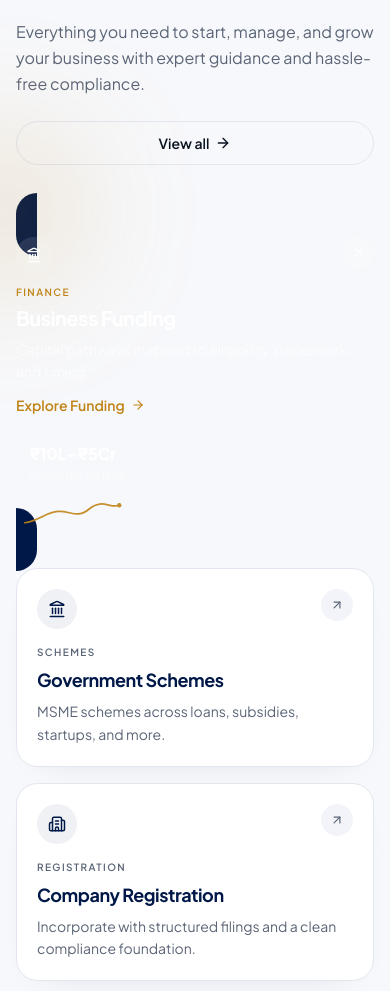
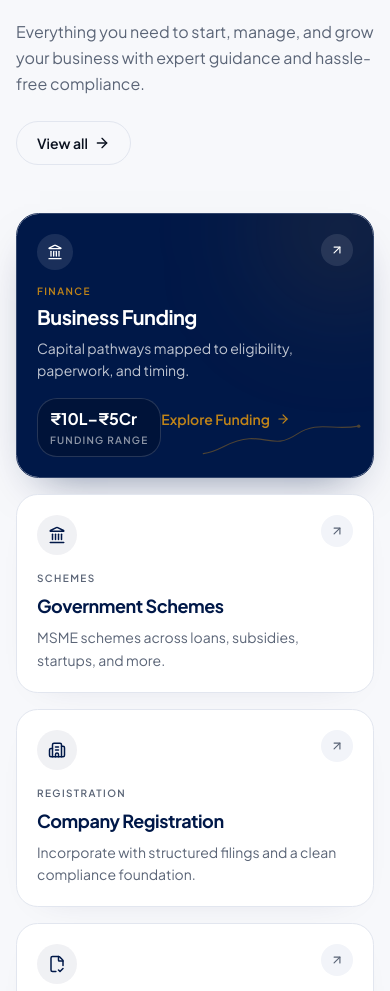
Before and after one commit to akarsh4545/ENIGROW, a Next.js app: page / in a window 390 px wide. Shown: the part 1782-2773 px from the top of the page. Built offline with nearby package versions, Linux system fonts and the light colour scheme; no server answers.

Commit message:
design changes

```diff
--- a/src/components/layout/site-header.tsx
+++ b/src/components/layout/site-header.tsx
@@ -50,7 +50,7 @@ export function SiteHeader() {
       className={cn(
         "sticky top-0 z-50 border-b transition-[background-color,box-shadow,border-color] duration-300",
         scrolled
-          ? "border-border/80 bg-background/85 shadow-[0_8px_30px_-18px_rgba(0,24,72,0.35)] backdrop-blur-xl"
+          ? "border-border/80 bg-background/90 shadow-[0_10px_32px_-18px_rgba(0,24,72,0.38)] backdrop-blur-xl"
           : "bg-background/70 border-transparent backdrop-blur-md",
       )}
     >
--- a/src/components/marketing/home-callback.tsx
+++ b/src/components/marketing/home-callback.tsx
@@ -38,7 +38,7 @@ function FloatingField({
         onChange={(e) => onChange(e.target.value)}
         placeholder=" "
         required={required}
-        className="peer border-border/80 bg-background focus:border-primary focus:ring-primary/20 h-12 w-full rounded-xl border px-3.5 pt-4 pb-1.5 text-sm transition duration-300 outline-none focus:ring-3"
+        className="peer border-border/80 bg-background h-12 w-full rounded-xl border px-3.5 pt-4 pb-1.5 text-sm transition duration-200 outline-none focus:border-[#001848] focus:ring-3 focus:ring-[#001848]/15"
       />
       <label
         htmlFor={id}
@@ -108,7 +108,7 @@ export function HomeCallback() {
     <section className="border-border/70 relative overflow-hidden border-b bg-[#f7f8fb]">
       <HomeBackdrop variant="callback" />
       <div className="relative mx-auto max-w-6xl px-4 py-20 sm:px-6 sm:py-24">
-        <div className="border-border/70 bg-card grid overflow-hidden rounded-[1.75rem] border shadow-[0_24px_60px_-36px_color-mix(in_oklch,var(--primary)_35%,transparent)] lg:grid-cols-[1.05fr_0.95fr]">
+        <div className="border-border/70 bg-card grid overflow-hidden rounded-[1.75rem] border shadow-[0_24px_60px_-36px_color-mix(in_oklch,var(--primary)_35%,transparent)] transition duration-200 hover:shadow-[0_28px_64px_-34px_color-mix(in_oklch,var(--primary)_42%,transparent)] lg:grid-cols-[1.05fr_0.95fr]">
           <motion.div
             className="bg-primary text-primary-foreground relative overflow-hidden p-6 sm:p-10"
             initial={reduceMotion ? false : { opacity: 0, y: 14 }}
@@ -205,7 +205,7 @@ export function HomeCallback() {
                     id="callback-interest"
                     value={interest}
                     onChange={(e) => setInterest(e.target.value)}
-                    className="border-border/80 bg-background focus:border-primary focus:ring-primary/20 h-12 w-full appearance-none rounded-xl border px-3.5 pt-4 pb-1.5 text-sm transition duration-300 outline-none focus:ring-3"
+                    className="border-border/80 bg-background h-12 w-full appearance-none rounded-xl border px-3.5 pt-4 pb-1.5 text-sm transition duration-200 outline-none focus:border-[#001848] focus:ring-3 focus:ring-[#001848]/15"
                   >
                     {callback.interests.map((option) => (
                       <option key={option} value={option}>
--- a/src/components/marketing/home-motion.ts
+++ b/src/components/marketing/home-motion.ts
@@ -1,7 +1,7 @@
 "use client";
 
 import { useEffect, useRef, useState } from "react";
-import { useInView, useReducedMotion } from "framer-motion";
+import { useInView, useReducedMotion, type Variants } from "framer-motion";
 
 type Options = {
   end: number;
@@ -47,8 +47,51 @@ export const homeEase = [0.22, 1, 0.36, 1] as const;
 
 /** Shared primary CTA micro-interaction for marketing surfaces */
 export const homeCtaClass =
-  "rounded-full font-semibold transition duration-300 ease-out hover:-translate-y-0.5 hover:shadow-[0_16px_36px_-16px_rgba(0,24,72,0.45)] active:translate-y-0 active:scale-[0.99]";
+  "rounded-full font-semibold transition duration-200 ease-out hover:-translate-y-0.5 hover:shadow-[0_14px_32px_-16px_rgba(0,24,72,0.4)] active:translate-y-0 active:scale-[0.99]";
 
-/** Shared card hover lift */
+/** Shared card hover lift — transform + opacity only */
 export const homeCardHover =
-  "transition duration-300 ease-out hover:-translate-y-1 hover:shadow-[0_22px_50px_-24px_rgba(0,24,72,0.35)]";
+  "transition duration-200 ease-out hover:-translate-y-1 hover:shadow-[0_20px_44px_-22px_rgba(0,24,72,0.32)]";
+
+/** Reusable scroll-reveal presets (opacity + translateY only) */
+export const revealContainer: Variants = {
+  hidden: {},
+  show: {
+    transition: { staggerChildren: 0.07, delayChildren: 0.04 },
+  },
+};
+
+export const revealItem: Variants = {
+  hidden: { opacity: 0, y: 20 },
+  show: {
+    opacity: 1,
+    y: 0,
+    transition: { duration: 0.55, ease: homeEase },
+  },
+};
+
+export const revealItemFast: Variants = {
+  hidden: { opacity: 0, y: 16 },
+  show: {
+    opacity: 1,
+    y: 0,
+    transition: { duration: 0.45, ease: homeEase },
+  },
+};
+
+export function revealProps(reduceMotion: boolean | null) {
+  if (reduceMotion) {
+    return {
+      initial: false as const,
+      whileInView: undefined,
+      viewport: undefined,
+      transition: undefined,
+    };
+  }
+  return {
+    initial: { opacity: 0, y: 20 },
+    whileInView: { opacity: 1, y: 0 },
+    viewport: { once: true, amount: 0.3 } as const,
+    transition: { duration: 0.55, ease: homeEase },
+  };
+}
--- a/src/components/marketing/home-services.tsx
+++ b/src/components/marketing/home-services.tsx
@@ -19,9 +19,10 @@ import {
 
 import { buttonVariants } from "@/components/ui/button-variants";
 import {
-  homeCardHover,
   homeCtaClass,
-  homeEase,
+  revealContainer,
+  revealItem,
+  revealItemFast,
 } from "@/components/marketing/home-motion";
 import { homeContent } from "@/data/home";
 import { schemesContent } from "@/data/schemes";
@@ -74,35 +75,42 @@ function BentoCard({
     <Link
       href={item.href}
       className={cn(
-        "group relative flex h-full flex-col overflow-hidden rounded-[1.35rem] border border-[#e2e6ef] bg-white p-5 shadow-[0_12px_36px_-28px_rgba(0,24,72,0.2)]",
-        "focus-visible:ring-ring/40 hover:border-[#001848]/20 focus-visible:ring-2 focus-visible:outline-none",
-        homeCardHover,
+        "group relative flex h-full flex-col overflow-hidden rounded-[1.35rem] border border-[#e2e6ef] bg-white p-5",
+        "shadow-[0_12px_36px_-28px_rgba(0,24,72,0.18)]",
+        "transition duration-200 ease-out",
+        "hover:-translate-y-1 hover:border-[#001848]/25 hover:shadow-[0_20px_44px_-22px_rgba(0,24,72,0.3)]",
+        "focus-visible:ring-ring/40 focus-visible:ring-2 focus-visible:outline-none",
         className,
       )}
     >
-      <div className="relative flex items-start justify-between gap-3">
-        <span className="grid size-10 place-items-center rounded-xl bg-[#001848]/[0.06] text-[#001848] transition duration-300 group-hover:-translate-y-0.5">
+      <div className="relative z-[1] flex items-start justify-between gap-3">
+        <span className="grid size-10 place-items-center rounded-xl bg-[#001848]/[0.06] text-[#001848] transition duration-200 ease-out group-hover:-translate-y-0.5">
           {Icon ? <Icon className="size-4.5" aria-hidden /> : null}
         </span>
-        <span className="grid size-8 place-items-center rounded-full bg-[#f2f4f9] text-[#5b6577] transition duration-300 group-hover:bg-[#001848] group-hover:text-white">
-          <ArrowUpRight className="size-3.5 transition duration-300 group-hover:translate-x-0.5 group-hover:-translate-y-0.5" />
+        <span className="grid size-8 place-items-center rounded-full bg-[#f2f4f9] text-[#5b6577] transition duration-200 ease-out group-hover:translate-x-1 group-hover:bg-[#001848] group-hover:text-white">
+          <ArrowUpRight className="size-3.5" aria-hidden />
         </span>
       </div>
       {item.category ? (
-        <p className="relative mt-4 text-[10px] font-semibold tracking-[0.14em] text-[#5b6577] uppercase">
+        <p className="relative z-[1] mt-4 text-[10px] font-semibold tracking-[0.14em] text-[#5b6577] uppercase">
           {item.category}
         </p>
       ) : null}
-      <h3 className="font-heading relative mt-1.5 text-lg font-bold tracking-tight text-[#001848]">
+      <h3 className="font-heading relative z-[1] mt-1.5 text-lg font-bold tracking-tight text-[#001848]">
         {item.title}
       </h3>
-      <p className="relative mt-1.5 flex-1 text-sm leading-relaxed text-[#5b6577]">
+      <p className="relative z-[1] mt-1.5 flex-1 text-sm leading-relaxed text-[#5b6577]">
         {item.summary}
       </p>
     </Link>
   );
 }
 
+/**
+ * Featured Business Funding card.
+ * Explicit stacking: background → decor → graph → content → CTA
+ * so text never loses contrast against the light services section.
+ */
 function FundingFeatureCard({
   href,
   summary,
@@ -116,63 +124,82 @@ function FundingFeatureCard({
     <Link
       href={href}
       className={cn(
-        "group relative overflow-hidden rounded-[1.4rem] border border-transparent bg-[#001848] p-5 text-white sm:p-5",
-        "shadow-[0_22px_48px_-26px_rgba(0,24,72,0.7)]",
-        homeCardHover,
+        "group relative isolate block overflow-hidden rounded-[1.4rem] border border-[#001848]/80",
+        "shadow-[0_20px_44px_-24px_rgba(0,24,72,0.55)]",
+        "transition duration-200 ease-out",
+        "hover:-translate-y-1 hover:shadow-[0_26px_52px_-24px_rgba(0,24,72,0.6)]",
         "focus-visible:ring-ring/40 focus-visible:ring-2 focus-visible:outline-none",
       )}
     >
+      {/* Layer 1 — solid background (never transparent) */}
       <div
         aria-hidden
-        className="pointer-events-none absolute -top-14 -right-10 size-36 rounded-full bg-[#c08418]/22 blur-3xl"
+        className="absolute inset-0 z-0 bg-[#001848] transition-colors duration-300 group-hover:bg-[#0a2a6e]"
       />
 
-      <div className="relative flex items-start justify-between gap-3">
-        <span className="grid size-9 place-items-center rounded-xl bg-white/10">
-          <Landmark className="size-4" aria-hidden />
-        </span>
-        <span className="grid size-8 place-items-center rounded-full bg-white/10 transition group-hover:bg-[#c08418] group-hover:text-[#1a1408]">
-          <ArrowUpRight className="size-3.5 transition group-hover:translate-x-0.5 group-hover:-translate-y-0.5" />
-        </span>
-      </div>
+      {/* Layer 2 — decorative glow (below content) */}
+      <div
+        aria-hidden
+        className="pointer-events-none absolute -top-12 -right-8 z-[1] size-32 rounded-full bg-[#c08418]/20 blur-3xl transition duration-500 group-hover:translate-x-1 group-hover:-translate-y-0.5 group-hover:bg-[#c08418]/28"
+      />
 
-      <div className="relative mt-3 grid gap-4 sm:grid-cols-[minmax(0,1fr)_auto] sm:items-end sm:gap-6">
-        <div className="min-w-0">
-          <p className="text-[10px] font-semibold tracking-[0.14em] text-[#c08418] uppercase">
-            Finance
-          </p>
-          <h3 className="font-heading mt-1 text-xl font-bold tracking-tight sm:text-[1.35rem]">
-            Business Funding
-          </h3>
-          <p className="mt-1.5 text-sm leading-relaxed text-white/70">
-            {summary}
-          </p>
-          <p className="mt-3 inline-flex items-center gap-1.5 text-sm font-semibold text-[#c08418]">
-            Explore Funding
-            <ArrowRight className="size-3.5 transition group-hover:translate-x-0.5" />
-          </p>
-        </div>
-
-        <div className="flex shrink-0 flex-col items-start gap-2 sm:items-end">
-          <div className="rounded-xl border border-white/10 bg-white/5 px-3 py-2 sm:text-right">
-            <p className="font-heading text-base font-bold text-white">
-              {fundingRange}
-            </p>
-            <p className="mt-0.5 text-[10px] font-semibold tracking-[0.12em] text-white/45 uppercase">
-              Funding range
-            </p>
-          </div>
-          <svg aria-hidden viewBox="0 0 112 32" className="h-7 w-28 opacity-90">
+      {/* Layer 3 — subtle graph (below content) */}
+      <svg
+        aria-hidden
+        viewBox="0 0 280 72"
+        className="pointer-events-none absolute right-3 bottom-3 z-[2] h-12 w-40 opacity-40 transition duration-300 group-hover:opacity-70 sm:h-14 sm:w-48"
+      >
         <path
-              d="M2 26 C18 24 26 14 40 13 C54 12 62 22 76 10 C90 -2 100 10 110 6"
+          d="M4 58 C36 54 48 34 84 32 C120 30 132 48 168 24 C204 0 228 18 276 10"
           fill="none"
           stroke="#c08418"
           strokeWidth="2"
           strokeLinecap="round"
+          className="transition-[stroke-opacity] duration-300"
         />
-            <circle cx="110" cy="6" r="2.5" fill="#c08418" />
+        <circle
+          cx="276"
+          cy="10"
+          r="3"
+          fill="#c08418"
+          className="origin-center transition duration-300 group-hover:translate-x-0.5 group-hover:-translate-y-0.5"
+        />
       </svg>
+
+      {/* Layer 4+5 — content + CTA (always above decor) */}
+      <div className="relative z-10 p-5 text-white sm:p-5">
+        <div className="flex items-start justify-between gap-3">
+          <span className="grid size-9 place-items-center rounded-xl bg-white/10 text-white transition duration-200 group-hover:-translate-y-0.5">
+            <Landmark className="size-4" aria-hidden />
+          </span>
+          <span className="grid size-8 place-items-center rounded-full bg-white/10 text-white transition duration-200 group-hover:translate-x-1 group-hover:bg-[#c08418] group-hover:text-[#1a1408]">
+            <ArrowUpRight className="size-3.5" aria-hidden />
+          </span>
         </div>
+
+        <p className="mt-3.5 text-[10px] font-semibold tracking-[0.14em] text-[#c08418] uppercase">
+          Finance
+        </p>
+        <h3 className="font-heading mt-1 text-xl font-bold tracking-tight text-white">
+          Business Funding
+        </h3>
+        <p className="mt-1.5 max-w-md text-sm leading-relaxed text-white/75">
+          {summary}
+        </p>
+
+        <div className="mt-4 inline-flex flex-col rounded-xl border border-white/15 bg-black/20 px-3 py-2">
+          <p className="font-heading text-base font-bold text-white">
+            {fundingRange}
+          </p>
+          <p className="mt-0.5 text-[10px] font-semibold tracking-[0.12em] text-white/55 uppercase">
+            Funding range
+          </p>
+        </div>
+
+        <p className="mt-4 inline-flex items-center gap-1.5 text-sm font-semibold text-[#c08418]">
+          Explore Funding
+          <ArrowRight className="size-3.5 transition duration-200 group-hover:translate-x-1" />
+        </p>
       </div>
     </Link>
   );
@@ -204,23 +231,33 @@ export function HomeServices() {
     <section className="relative overflow-hidden border-b border-[#e2e6ef] bg-[#f7f8fb]">
       <div className="relative mx-auto w-full max-w-6xl px-4 py-20 sm:px-6 sm:py-24">
         <motion.div
-          initial={reduceMotion ? false : { opacity: 0, y: 16 }}
-          whileInView={{ opacity: 1, y: 0 }}
-          viewport={{ once: true, amount: 0.4 }}
-          transition={{ duration: 0.5, ease: homeEase }}
+          initial={reduceMotion ? false : "hidden"}
+          whileInView={reduceMotion ? undefined : "show"}
+          viewport={{ once: true, amount: 0.35 }}
+          variants={revealContainer}
           className="flex flex-col gap-6 sm:flex-row sm:items-end sm:justify-between"
         >
           <div className="max-w-2xl">
-            <p className="text-sm font-semibold tracking-[0.18em] text-[#c08418] uppercase">
+            <motion.p
+              variants={revealItemFast}
+              className="text-sm font-semibold tracking-[0.18em] text-[#c08418] uppercase"
+            >
               What we do
-            </p>
-            <h2 className="font-heading mt-3 text-3xl font-bold tracking-tight text-[#001848] sm:text-4xl">
+            </motion.p>
+            <motion.h2
+              variants={revealItem}
+              className="font-heading mt-3 text-3xl font-bold tracking-tight text-[#001848] sm:text-4xl"
+            >
               {services.title}
-            </h2>
-            <p className="mt-4 text-base leading-relaxed text-[#5b6577] sm:text-lg">
+            </motion.h2>
+            <motion.p
+              variants={revealItem}
+              className="mt-4 text-base leading-relaxed text-[#5b6577] sm:text-lg"
+            >
               {services.support}
-            </p>
+            </motion.p>
           </div>
+          <motion.div variants={revealItemFast}>
             <Link
               href={ROUTES.services}
               className={cn(
@@ -230,24 +267,20 @@ export function HomeServices() {
               )}
             >
               View all
-            <ArrowRight className="size-4" />
+              <ArrowRight className="size-4 transition duration-250 group-hover/button:translate-x-0.5" />
             </Link>
           </motion.div>
+        </motion.div>
 
-        {/*
-          Balanced bento:
-          Row 1 — Funding (featured 2) | Schemes | Company
-          Row 2+ — GST + remaining compact cards
-        */}
-        <div className="mt-12 grid items-start gap-4 sm:gap-5 lg:grid-cols-4">
+        <motion.div
+          className="mt-12 grid items-start gap-4 sm:gap-5 lg:grid-cols-4"
+          initial={reduceMotion ? false : "hidden"}
+          whileInView={reduceMotion ? undefined : "show"}
+          viewport={{ once: true, amount: 0.15 }}
+          variants={revealContainer}
+        >
           {funding ? (
-            <motion.div
-              className="lg:col-span-2"
-              initial={reduceMotion ? false : { opacity: 0, y: 16 }}
-              whileInView={{ opacity: 1, y: 0 }}
-              viewport={{ once: true, amount: 0.25 }}
-              transition={{ duration: 0.45, ease: homeEase }}
-            >
+            <motion.div className="lg:col-span-2" variants={revealItem}>
               <FundingFeatureCard
                 href={funding.href}
                 summary={funding.summary}
@@ -256,12 +289,7 @@ export function HomeServices() {
             </motion.div>
           ) : null}
 
-          <motion.div
-            initial={reduceMotion ? false : { opacity: 0, y: 16 }}
-            whileInView={{ opacity: 1, y: 0 }}
-            viewport={{ once: true, amount: 0.25 }}
-            transition={{ duration: 0.45, delay: 0.05, ease: homeEase }}
-          >
+          <motion.div variants={revealItem}>
             <BentoCard
               icon={Landmark}
               item={{
@@ -274,12 +302,7 @@ export function HomeServices() {
           </motion.div>
 
           {companyReg ? (
-            <motion.div
-              initial={reduceMotion ? false : { opacity: 0, y: 16 }}
-              whileInView={{ opacity: 1, y: 0 }}
-              viewport={{ once: true, amount: 0.25 }}
-              transition={{ duration: 0.45, delay: 0.08, ease: homeEase }}
-            >
+            <motion.div variants={revealItem}>
               <BentoCard
                 icon={iconBySlug[companyReg.slug]}
                 item={{
@@ -291,12 +314,7 @@ export function HomeServices() {
           ) : null}
 
           {gst ? (
-            <motion.div
-              initial={reduceMotion ? false : { opacity: 0, y: 16 }}
-              whileInView={{ opacity: 1, y: 0 }}
-              viewport={{ once: true, amount: 0.2 }}
-              transition={{ duration: 0.4, delay: 0.1, ease: homeEase }}
-            >
+            <motion.div variants={revealItem}>
               <BentoCard
                 icon={iconBySlug[gst.slug]}
                 item={{
@@ -307,21 +325,11 @@ export function HomeServices() {
             </motion.div>
           ) : null}
 
-          {compactSlugs.map((slug, index) => {
+          {compactSlugs.map((slug) => {
             const item = bySlug[slug];
             if (!item) return null;
             return (
-              <motion.div
-                key={item.slug}
-                initial={reduceMotion ? false : { opacity: 0, y: 16 }}
-                whileInView={{ opacity: 1, y: 0 }}
-                viewport={{ once: true, amount: 0.2 }}
-                transition={{
-                  duration: 0.4,
-                  delay: 0.08 + index * 0.03,
-                  ease: homeEase,
-                }}
-              >
+              <motion.div key={item.slug} variants={revealItem}>
                 <BentoCard
                   icon={iconBySlug[item.slug]}
                   item={{
@@ -332,7 +340,7 @@ export function HomeServices() {
               </motion.div>
             );
           })}
-        </div>
+        </motion.div>
       </div>
     </section>
   );
--- a/src/components/marketing/home-success-stories.tsx
+++ b/src/components/marketing/home-success-stories.tsx
@@ -40,7 +40,7 @@ export function HomeSuccessStories() {
         <div className="mt-14 grid gap-6 lg:grid-cols-[1.25fr_0.75fr]">
           {featured ? (
             <motion.article
-              className="border-border/70 bg-card relative overflow-hidden rounded-[1.5rem] border p-7 shadow-[0_18px_48px_-28px_color-mix(in_oklch,var(--primary)_32%,transparent)] sm:p-9"
+              className="border-border/70 bg-card relative overflow-hidden rounded-[1.5rem] border p-7 shadow-[0_18px_48px_-28px_color-mix(in_oklch,var(--primary)_32%,transparent)] transition duration-200 ease-out hover:-translate-y-1 hover:shadow-[0_24px_52px_-26px_color-mix(in_oklch,var(--primary)_40%,transparent)] sm:p-9"
               initial={reduceMotion ? false : { opacity: 0, y: 20 }}
               whileInView={{ opacity: 1, y: 0 }}
               viewport={{ once: true, amount: 0.3 }}
@@ -85,7 +85,7 @@ export function HomeSuccessStories() {
             {rest.map((item, index) => (
               <motion.li
                 key={item.name}
-                className="border-border/70 bg-card/90 flex flex-1 flex-col rounded-[1.25rem] border p-5 sm:p-6"
+                className="border-border/70 bg-card/90 flex flex-1 flex-col rounded-[1.25rem] border p-5 transition duration-200 ease-out hover:-translate-y-1 hover:border-[#001848]/20 hover:shadow-[0_18px_40px_-24px_rgba(0,24,72,0.25)] sm:p-6"
                 initial={reduceMotion ? false : { opacity: 0, y: 16 }}
                 whileInView={{ opacity: 1, y: 0 }}
                 viewport={{ once: true, amount: 0.3 }}
```
Also changed, not shown: src/components/marketing/home-funding-finder.tsx (+68 -25 lines), src/components/marketing/home-funding-hero.tsx (+21 -18 lines), src/components/marketing/home-process.tsx (+4 -4 lines), src/components/marketing/home-scheme-support.tsx (+11 -18 lines), src/components/marketing/home-schemes.tsx (+54 -38 lines). Lines whose indentation alone changed are shown as unchanged.
